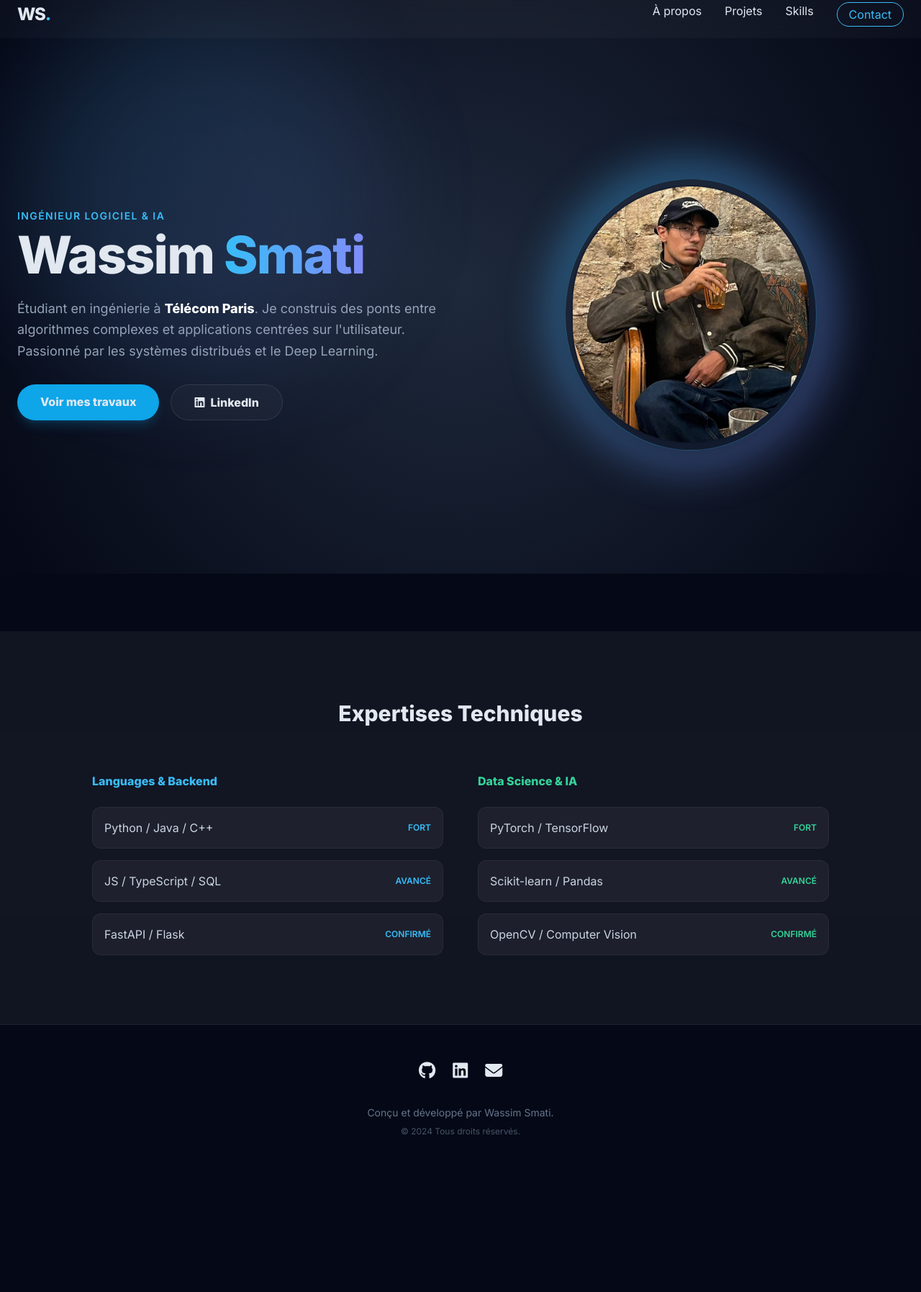
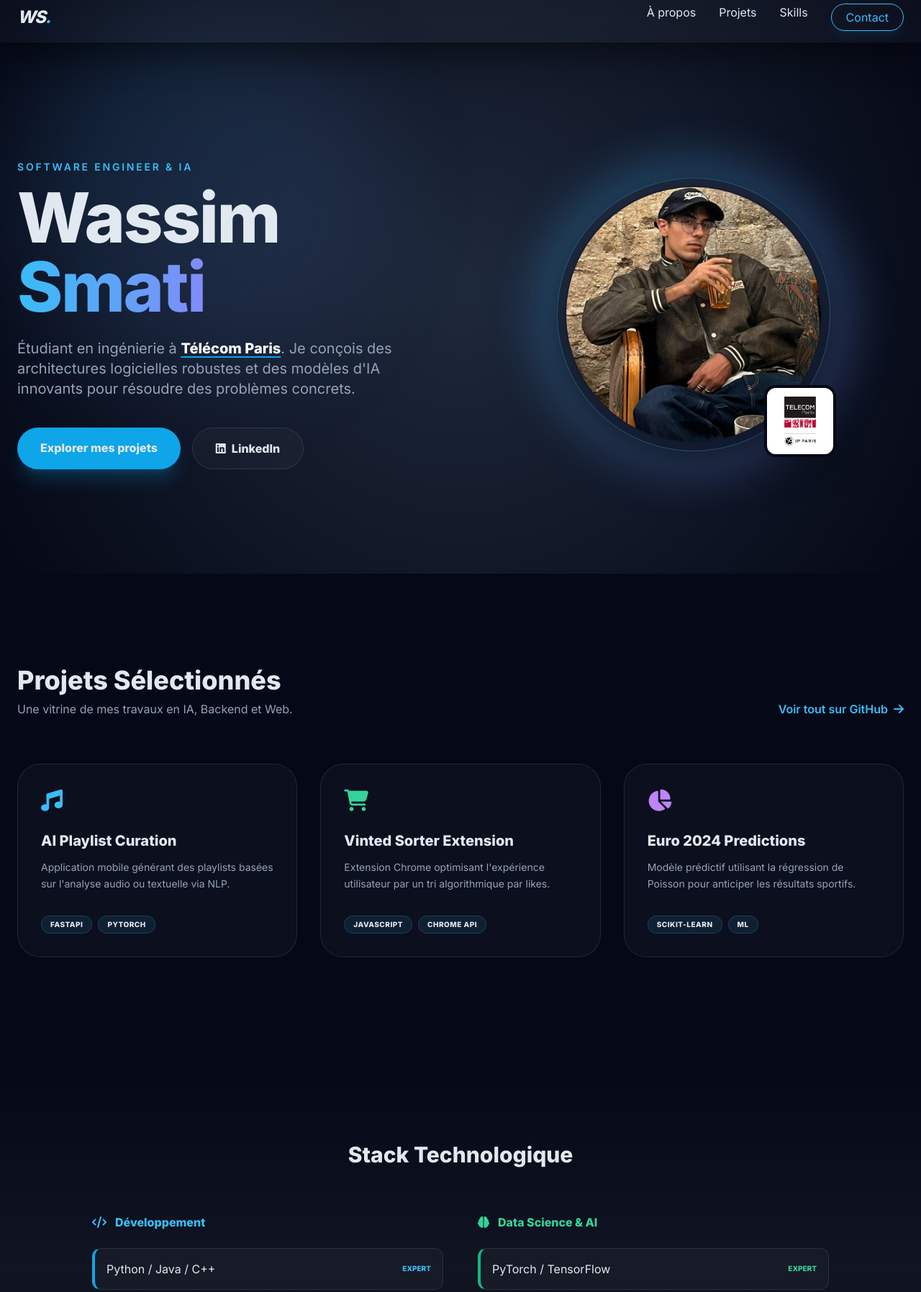
Before and after one commit to Wassim-Smati/wassimsmati.github.io, a plain HTML site: page index.html in a window 1280 px wide. Shown: the part 3-1798 px from the top of the page at 72% size. Before the commit the page ends 1631 px from the top, so only its background shows below. Drawn offline with nearby package versions, Linux system fonts and the light colour scheme.

Commit message:
Refactor styles and enhance navbar functionality
Updated styles for various elements, improved navbar behavior on scroll, and modified project and skills sections for better presentation.

```diff
--- a/index.html
+++ b/index.html
@@ -10,13 +10,14 @@
     <link href="https://unpkg.com/aos@2.3.1/dist/aos.css" rel="stylesheet">
 
     <style>
-        /* ... (Le CSS reste le même que précédemment) ... */
         body {
             font-family: 'Inter', sans-serif;
             background: #050816;
             color: #e2e8f0;
             overflow-x: hidden;
         }
+
+        /* Arrière-plan dynamique */
         .bg-gradient {
             position: fixed; top: 0; left: 0; width: 100%; height: 100%; z-index: -1;
             background: radial-gradient(circle at 50% 50%, #1e293b 0%, #050816 100%);
@@ -24,58 +25,53 @@
         .blob {
             position: absolute; width: 500px; height: 500px;
             background: linear-gradient(135deg, #38bdf8 0%, #818cf8 100%);
-            filter: blur(80px); border-radius: 50%; opacity: 0.15; z-index: -1;
+            filter: blur(80px); border-radius: 50%; opacity: 0.12; z-index: -1;
             animation: move 20s infinite alternate;
         }
         @keyframes move {
             from { transform: translate(-10%, -10%); } to { transform: translate(20%, 20%); }
         }
+
+        /* Effets Glassmorphism */
         .glass-card {
-            background: rgba(255, 255, 255, 0.03); backdrop-filter: blur(12px);
-            border: 1px solid rgba(255, 255, 255, 0.1); transition: all 0.3s ease;
+            background: rgba(255, 255, 255, 0.03);
+            backdrop-filter: blur(12px);
+            border: 1px solid rgba(255, 255, 255, 0.1);
+            transition: all 0.3s cubic-bezier(0.4, 0, 0.2, 1);
         }
         .glass-card:hover {
-            border-color: #38bdf8; transform: translateY(-10px);
+            border-color: #38bdf8;
+            transform: translateY(-8px);
             box-shadow: 0 20px 40px rgba(0, 0, 0, 0.4);
         }
+
         .text-gradient {
             background: linear-gradient(90deg, #38bdf8, #818cf8);
             -webkit-background-clip: text; -webkit-text-fill-color: transparent;
         }
+
         .skill-tag {
-            background: rgba(56, 189, 248, 0.1); border: 1px solid rgba(56, 189, 248, 0.2);
+            background: rgba(56, 189, 248, 0.1);
+            border: 1px solid rgba(56, 189, 248, 0.2);
             padding: 4px 12px; border-radius: 20px; font-size: 0.85rem;
         }
 
-        /* NOUVEAU CSS POUR LA PHOTO */
-        .photo-container {
-            position: relative;
-            z-index: 1;
-        }
-        /* Le halo lumineux derrière la photo */
+        /* --- Styles de la Photo & Badge --- */
+        .photo-container { position: relative; z-index: 1; }
         .photo-glow {
-            position: absolute;
-            top: 50%; left: 50%;
-            transform: translate(-50%, -50%);
-            width: 110%; height: 110%;
-            background: linear-gradient(135deg, #38bdf8, #818cf8);
-            filter: blur(30px);
-            opacity: 0.3;
-            border-radius: 50%;
-            z-index: -1;
+            position: absolute; top: 50%; left: 50%; transform: translate(-50%, -50%);
+            width: 110%; height: 110%; background: linear-gradient(135deg, #38bdf8, #818cf8);
+            filter: blur(35px); opacity: 0.3; border-radius: 50%; z-index: -1;
             animation: pulse-glow 4s ease-in-out infinite alternate;
         }
         @keyframes pulse-glow {
-            0% { opacity: 0.3; transform: translate(-50%, -50%) scale(1); }
-            100% { opacity: 0.5; transform: translate(-50%, -50%) scale(1.05); }
+            0% { opacity: 0.2; transform: translate(-50%, -50%) scale(1); }
+            100% { opacity: 0.4; transform: translate(-50%, -50%) scale(1.05); }
         }
-        /* Le cercle qui contient l'image */
         .photo-frame {
-            padding: 8px; /* L'épaisseur du bord sombre */
-            background: linear-gradient(145deg, #1e293b, #0f172a);
-            border-radius: 50%;
-            border: 1px solid rgba(56, 189, 248, 0.3);
-            box-shadow: 0 10px 30px -10px rgba(0,0,0,0.5);
+            padding: 10px; background: linear-gradient(145deg, #1e293b, #0f172a);
+            border-radius: 50%; border: 1px solid rgba(56, 189, 248, 0.3);
+            box-shadow: 0 10px 30px rgba(0,0,0,0.5);
         }
     </style>
 </head>
@@ -84,72 +80,126 @@
     <div class="bg-gradient"></div>
     <div class="blob"></div>
 
-    <nav class="fixed w-full z-50 px-6 py-4 flex justify-between items-center glass-card border-none rounded-none">
-        <div class="text-2xl font-extrabold tracking-tighter">WS<span class="text-sky-400">.</span></div>
+    <nav class="fixed w-full z-50 px-6 py-4 flex justify-between items-center glass-card border-none rounded-none transition-all duration-300" id="navbar">
+        <div class="text-2xl font-extrabold tracking-tighter italic">WS<span class="text-sky-400">.</span></div>
         <div class="hidden md:flex space-x-8 font-medium">
             <a href="#about" class="hover:text-sky-400 transition">À propos</a>
             <a href="#projects" class="hover:text-sky-400 transition">Projets</a>
             <a href="#skills" class="hover:text-sky-400 transition">Skills</a>
-            <a href="mailto:wassim.smati@telecom-paris.fr" class="text-sky-400 border border-sky-400 px-4 py-1 rounded-full hover:bg-sky-400 hover:text-white transition">Contact</a>
+            <a href="mailto:wassim.smati@telecom-paris.fr" class="text-sky-400 border border-sky-400 px-5 py-1.5 rounded-full hover:bg-sky-400 hover:text-white transition shadow-lg shadow-sky-500/10">Contact</a>
         </div>
     </nav>
 
-    <section id="about" class="min-h-screen flex items-center px-6 pt-28 md:pt-20 max-w-7xl mx-auto">
-        <div class="grid grid-cols-1 md:grid-cols-2 gap-12 items-center w-full">
+    <section id="about" class="min-h-screen flex items-center px-6 pt-32 md:pt-20 max-w-7xl mx-auto">
+        <div class="grid grid-cols-1 md:grid-cols-2 gap-16 items-center w-full">
 
             <div class="text-center md:text-left order-2 md:order-1" data-aos="fade-right">
-                <h2 class="text-sky-400 font-semibold mb-2 tracking-widest uppercase text-sm">Ingénieur Logiciel & IA</h2>
-                <h1 class="text-5xl lg:text-7xl font-extrabold mb-6 tracking-tight">Wassim <span class="text-gradient">Smati</span></h1>
-                <p class="text-lg text-slate-400 mb-8 leading-relaxed">
-                    Étudiant en ingénierie à <span class="text-white font-bold">Télécom Paris</span>. Je construis des ponts entre algorithmes complexes et applications centrées sur l'utilisateur. Passionné par les systèmes distribués et le Deep Learning.
+                <h2 class="text-sky-400 font-semibold mb-3 tracking-[0.2em] uppercase text-sm">Software Engineer & IA</h2>
+                <h1 class="text-5xl lg:text-8xl font-extrabold mb-6 tracking-tight">Wassim <span class="text-gradient">Smati</span></h1>
+                <p class="text-lg md:text-xl text-slate-400 mb-10 leading-relaxed max-w-xl">
+                    Étudiant en ingénierie à
+                    <span class="inline-flex items-baseline text-white font-bold decoration-sky-500 underline decoration-2 underline-offset-4 cursor-default">
+                        Télécom Paris
+                    </span>.
+                    Je conçois des architectures logicielles robustes et des modèles d'IA innovants pour résoudre des problèmes concrets.
                 </p>
-                <div class="flex space-x-4 justify-center md:justify-start">
-                    <a href="#projects" class="bg-sky-500 hover:bg-sky-600 px-8 py-3 rounded-full font-bold transition shadow-lg shadow-sky-500/20">Voir mes travaux</a>
-                    <a href="https://linkedin.com" target="_blank" class="glass-card px-8 py-3 rounded-full font-bold hover:bg-white/10 transition flex items-center gap-2"><i class="fab fa-linkedin"></i> LinkedIn</a>
+                <div class="flex flex-col sm:flex-row gap-4 justify-center md:justify-start">
+                    <a href="#projects" class="bg-sky-500 hover:bg-sky-600 px-8 py-4 rounded-full font-bold transition-all shadow-xl shadow-sky-500/20 active:scale-95">Explorer mes projets</a>
+                    <a href="https://linkedin.com" target="_blank" class="glass-card px-8 py-4 rounded-full font-bold hover:bg-white/10 transition-all flex items-center justify-center gap-2"><i class="fab fa-linkedin"></i> LinkedIn</a>
                 </div>
             </div>
 
-            <div class="order-1 md:order-2 flex justify-center" data-aos="fade-left">
-                <div class="photo-container max-w-[280px] md:max-w-[350px]">
+            <div class="order-1 md:order-2 flex justify-center" data-aos="zoom-out" data-aos-delay="200">
+                <div class="photo-container relative w-[260px] h-[260px] md:w-[380px] md:h-[380px]">
                     <div class="photo-glow"></div>
-                    <div class="photo-frame">
-                        <img src="pfp.jpeg" alt="Wassim Smati" class="rounded-full w-full h-full object-cover border-2 border-slate-900/50">
+                    <div class="photo-frame w-full h-full">
+                        <img src="pfp.jpeg" alt="Wassim Smati" class="rounded-full w-full h-full aspect-square object-cover border-2 border-slate-900/50">
+                    </div>
+
+                    <div class="absolute -bottom-2 -right-2 bg-white p-3 rounded-2xl shadow-2xl flex items-center justify-center border-4 border-[#050816] hover:scale-110 transition-transform duration-300 group cursor-help" style="width: 100px; height: 100px;">
+                        <img src="telecom.png"
+                             alt="Télécom Paris" class="w-full h-full object-contain">
+
+                        <span class="absolute -top-12 scale-0 group-hover:scale-100 transition-all bg-white text-slate-900 text-xs font-bold py-2 px-3 rounded-xl shadow-xl whitespace-nowrap border border-slate-100">
+                            Student @ Télécom Paris 🎓
+                        </span>
                     </div>
                 </div>
             </div>
-
         </div>
     </section>
 
-    <section id="skills" class="py-24 px-6 bg-white/5 mt-20">
+    <section id="projects" class="py-32 px-6 max-w-7xl mx-auto">
+        <div class="flex flex-col md:flex-row md:items-end justify-between mb-16 gap-4">
+            <div data-aos="fade-right">
+                <h3 class="text-4xl font-bold mb-2">Projets Sélectionnés</h3>
+                <p class="text-slate-400">Une vitrine de mes travaux en IA, Backend et Web.</p>
+            </div>
+            <a href="https://github.com/WassimSmati" class="text-sky-400 font-semibold hover:gap-3 transition-all flex items-center gap-2">Voir tout sur GitHub <i class="fas fa-arrow-right"></i></a>
+        </div>
+
+        <div class="grid md:grid-cols-2 lg:grid-cols-3 gap-8">
+            <div class="glass-card p-8 rounded-[2rem]" data-aos="fade-up">
+                <div class="text-sky-400 mb-6"><i class="fas fa-music text-3xl"></i></div>
+                <h4 class="text-xl font-bold mb-3">AI Playlist Curation</h4>
+                <p class="text-slate-400 text-sm mb-8 leading-relaxed">Application mobile générant des playlists basées sur l'analyse audio ou textuelle via NLP.</p>
+                <div class="flex flex-wrap gap-2">
+                    <span class="skill-tag text-[10px] uppercase font-bold tracking-wider">FastAPI</span>
+                    <span class="skill-tag text-[10px] uppercase font-bold tracking-wider">PyTorch</span>
+                </div>
+            </div>
+
+            <div class="glass-card p-8 rounded-[2rem]" data-aos="fade-up" data-aos-delay="100">
+                <div class="text-emerald-400 mb-6"><i class="fas fa-shopping-cart text-3xl"></i></div>
+                <h4 class="text-xl font-bold mb-3">Vinted Sorter Extension</h4>
+                <p class="text-slate-400 text-sm mb-8 leading-relaxed">Extension Chrome optimisant l'expérience utilisateur par un tri algorithmique par likes.</p>
+                <div class="flex flex-wrap gap-2">
+                    <span class="skill-tag text-[10px] uppercase font-bold tracking-wider">JavaScript</span>
+                    <span class="skill-tag text-[10px] uppercase font-bold tracking-wider">Chrome API</span>
+                </div>
+            </div>
+
+            <div class="glass-card p-8 rounded-[2rem]" data-aos="fade-up" data-aos-delay="200">
+                <div class="text-purple-400 mb-6"><i class="fas fa-chart-pie text-3xl"></i></div>
+                <h4 class="text-xl font-bold mb-3">Euro 2024 Predictions</h4>
+                <p class="text-slate-400 text-sm mb-8 leading-relaxed">Modèle prédictif utilisant la régression de Poisson pour anticiper les résultats sportifs.</p>
+                <div class="flex flex-wrap gap-2">
+                    <span class="skill-tag text-[10px] uppercase font-bold tracking-wider">Scikit-Learn</span>
+                    <span class="skill-tag text-[10px] uppercase font-bold tracking-wider">ML</span>
+                </div>
+            </div>
+        </div>
+    </section>
+
+    <section id="skills" class="py-32 px-6 bg-gradient-to-b from-transparent via-white/5 to-transparent">
         <div class="max-w-5xl mx-auto">
-            <h3 class="text-3xl font-bold mb-16 text-center" data-aos="fade-up">Expertises Techniques</h3>
+            <h3 class="text-3xl font-bold mb-16 text-center" data-aos="fade-up">Stack Technologique</h3>
             <div class="grid md:grid-cols-2 gap-12">
-                <div data-aos="fade-right">
-                    <h5 class="text-sky-400 font-bold mb-6">Languages & Backend</h5>
-                    <div class="space-y-4 text-slate-300">
-                        <div class="flex justify-between items-center bg-white/5 p-4 rounded-xl border border-white/5 hover:border-sky-500/30 transition">
-                            <span>Python / Java / C++</span><span class="text-xs text-sky-400 uppercase font-semibold">Fort</span>
+                <div class="space-y-6" data-aos="fade-right">
+                    <h5 class="text-sky-400 font-bold flex items-center gap-3"><i class="fas fa-code"></i> Développement</h5>
+                    <div class="grid grid-cols-1 gap-4">
+                        <div class="glass-card p-4 rounded-xl flex justify-between items-center border-l-4 border-l-sky-500">
+                            <span>Python / Java / C++</span><span class="text-[10px] text-sky-400 font-bold">EXPERT</span>
                         </div>
-                         <div class="flex justify-between items-center bg-white/5 p-4 rounded-xl border border-white/5 hover:border-sky-500/30 transition">
-                            <span>JS / TypeScript / SQL</span><span class="text-xs text-sky-400 uppercase font-semibold">Avancé</span>
+                        <div class="glass-card p-4 rounded-xl flex justify-between items-center">
+                            <span>JS / TypeScript / SQL</span><span class="text-[10px] text-slate-500 font-bold">AVANCÉ</span>
                         </div>
-                         <div class="flex justify-between items-center bg-white/5 p-4 rounded-xl border border-white/5 hover:border-sky-500/30 transition">
-                            <span>FastAPI / Flask</span><span class="text-xs text-sky-400 uppercase font-semibold">Confirmé</span>
+                        <div class="glass-card p-4 rounded-xl flex justify-between items-center">
+                            <span>FastAPI / Flask / Docker</span><span class="text-[10px] text-slate-500 font-bold">MAÎTRISÉ</span>
                         </div>
                     </div>
                 </div>
-                <div data-aos="fade-left">
-                    <h5 class="text-emerald-400 font-bold mb-6">Data Science & IA</h5>
-                    <div class="space-y-4 text-slate-300">
-                        <div class="flex justify-between items-center bg-white/5 p-4 rounded-xl border border-white/5 hover:border-emerald-500/30 transition">
-                            <span>PyTorch / TensorFlow</span><span class="text-xs text-emerald-400 uppercase font-semibold">Fort</span>
+                <div class="space-y-6" data-aos="fade-left">
+                    <h5 class="text-emerald-400 font-bold flex items-center gap-3"><i class="fas fa-brain"></i> Data Science & AI</h5>
+                    <div class="grid grid-cols-1 gap-4">
+                        <div class="glass-card p-4 rounded-xl flex justify-between items-center border-l-4 border-l-emerald-500">
+                            <span>PyTorch / TensorFlow</span><span class="text-[10px] text-emerald-400 font-bold">EXPERT</span>
                         </div>
-                        <div class="flex justify-between items-center bg-white/5 p-4 rounded-xl border border-white/5 hover:border-emerald-500/30 transition">
-                            <span>Scikit-learn / Pandas</span><span class="text-xs text-emerald-400 uppercase font-semibold">Avancé</span>
+                        <div class="glass-card p-4 rounded-xl flex justify-between items-center">
+                            <span>OpenCV / Computer Vision</span><span class="text-[10px] text-slate-500 font-bold">AVANCÉ</span>
                         </div>
-                        <div class="flex justify-between items-center bg-white/5 p-4 rounded-xl border border-white/5 hover:border-emerald-500/30 transition">
-                            <span>OpenCV / Computer Vision</span><span class="text-xs text-emerald-400 uppercase font-semibold">Confirmé</span>
+                        <div class="glass-card p-4 rounded-xl flex justify-between items-center">
+                            <span>Azure Cloud / Pandas</span><span class="text-[10px] text-slate-500 font-bold">MAÎTRISÉ</span>
                         </div>
                     </div>
                 </div>
@@ -157,23 +207,31 @@
         </div>
     </section>
 
-    <footer class="py-12 text-center border-t border-white/10 bg-[#050816]">
-        <div class="flex justify-center space-x-6 text-2xl mb-8">
-            <a href="https://github.com/" target="_blank" class="hover:text-sky-400 transition hover:scale-110 transform"><i class="fab fa-github"></i></a>
-            <a href="https://linkedin.com/" target="_blank" class="hover:text-sky-400 transition hover:scale-110 transform"><i class="fab fa-linkedin"></i></a>
-            <a href="mailto:wassim.smati@telecom-paris.fr" class="hover:text-sky-400 transition hover:scale-110 transform"><i class="fas fa-envelope"></i></a>
+    <footer class="py-20 text-center border-t border-white/10">
+        <div class="flex justify-center space-x-8 text-2xl mb-10">
+            <a href="https://github.com/WassimSmati" target="_blank" class="hover:text-sky-400 transition transform hover:-translate-y-1"><i class="fab fa-github"></i></a>
+            <a href="https://linkedin.com/" target="_blank" class="hover:text-sky-400 transition transform hover:-translate-y-1"><i class="fab fa-linkedin"></i></a>
+            <a href="mailto:wassim.smati@telecom-paris.fr" class="hover:text-sky-400 transition transform hover:-translate-y-1"><i class="fas fa-envelope"></i></a>
         </div>
-        <p class="text-slate-500 text-sm mb-2">Conçu et développé par Wassim Smati.</p>
-        <p class="text-xs text-slate-600">© 2024 Tous droits réservés.</p>
+        <p class="text-slate-500 text-sm mb-2">Design & Code par <span class="text-white font-semibold">Wassim Smati</span></p>
+        <p class="text-[10px] text-slate-600 uppercase tracking-widest italic">Télécom Paris - Promo 2025</p>
     </footer>
 
     <script src="https://unpkg.com/aos@2.3.1/dist/aos.js"></script>
     <script>
-        AOS.init({ duration: 800, once: true, offset: 50 });
+        // Initialisation des animations
+        AOS.init({ duration: 1000, once: true, offset: 100 });
+
+        // Changement de style Navbar au scroll
         window.addEventListener('scroll', () => {
-            const nav = document.querySelector('nav');
-            if (window.scrollY > 50) { nav.style.background = 'rgba(5, 8, 22, 0.95)'; nav.style.boxShadow = '0 4px 30px rgba(0, 0, 0, 0.1)'; }
-            else { nav.style.background = 'rgba(255, 255, 255, 0.03)'; nav.style.boxShadow = 'none'; }
+            const nav = document.getElementById('navbar');
+            if (window.scrollY > 50) {
+                nav.style.background = 'rgba(5, 8, 22, 0.9)';
+                nav.classList.add('py-2', 'shadow-2xl');
+            } else {
+                nav.style.background = 'rgba(255, 255, 255, 0.03)';
+                nav.classList.remove('py-2', 'shadow-2xl');
+            }
         });
     </script>
 </body>
```
